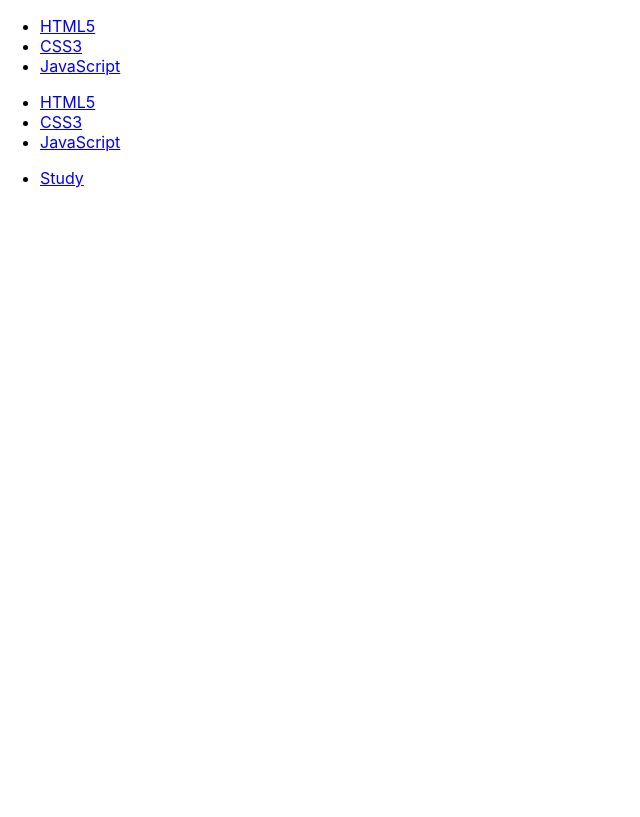
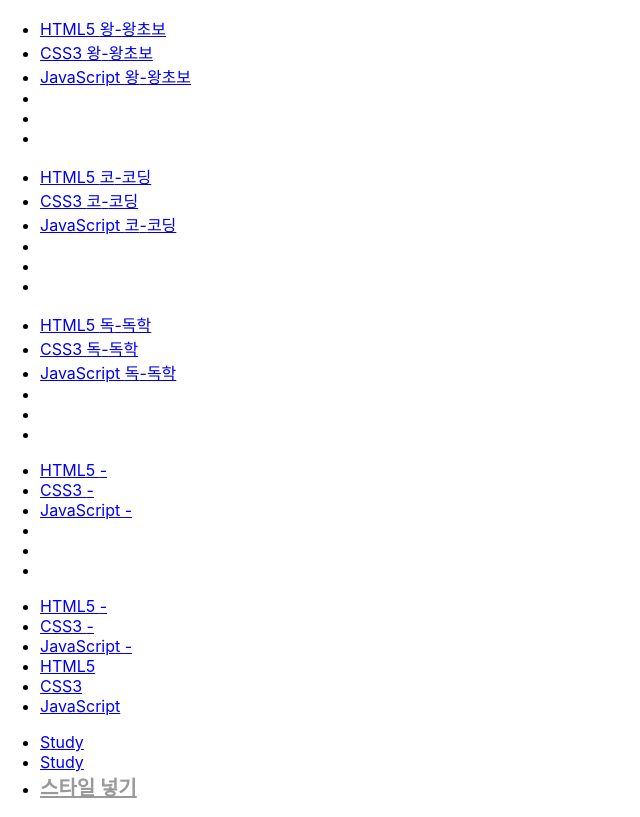
Before and after one commit to wangkodok/React-Study, a React (Create React App) app in the folder my-app/: page / in a window 1280 px wide. Shown: the whole page, without its empty margins (0-640 px from the left). Built offline with nearby package versions, Linux system fonts and the light colour scheme.

Commit message:
리액트 props 코드 복습

```diff
--- a/my-app/src/chapter_study/Container.jsx
+++ b/my-app/src/chapter_study/Container.jsx
@@ -1,11 +1,36 @@
 import React from "react";
 import Content from "./Content";
 
-function List() {
+const comments = [
+    { count: 1, lines: '왕', myName: '왕초보',},
+    { count: 2, lines: '코', myName: '코딩',},
+    { count: 3, lines: '독', myName: '독학',},
+
+]
+
+const style = {
+    Font: {
+        fontSize: 20,
+        fontWeight: 700,
+        color: '#999',
+    },
+    Border: {
+        border: '1px solid #000',
+    }
+}
+
+function List(params) {
+    console.log(params.title);
     return (
         <ul>
             <li>
                 <a href="#">Study</a>
+            </li>
+            <li>
+                <a href="#">{params.title}</a>
+            </li>
+            <li>
+                <a href="#" style={style.Font}>스타일 넣기</a>
             </li>
         </ul>
     )
@@ -15,9 +40,15 @@ function Container(params) {
     console.log(params);
     return (
         <div>
+            {comments.map((arrList, value) => {
+                console.log(arrList, value)
+                return (
+                    <Content key={arrList.count} lines={arrList.lines} myName={arrList.myName} />
+                )
+            })}
             <Content />
-            <Content />
-            <List />
+            <Content languageHTML5='HTML5' languageCSS3='CSS3' languageJavaScript='JavaScript' />
+            <List title='Study'/>
         </div>
     )
 }
--- a/my-app/src/chapter_study/Content.jsx
+++ b/my-app/src/chapter_study/Content.jsx
@@ -1,16 +1,26 @@
 import React from "react";
 
 function Content(params) {
+    console.log(params);
     return (
         <ul>
             <li>
-                <a href="#">HTML5</a>
+                <a href="#">HTML5 {params.lines}-{params.myName}</a>
             </li>
             <li>
-                <a href="#">CSS3</a>
+                <a href="#">CSS3 {params.lines}-{params.myName}</a>
             </li>
             <li>
-                <a href="#">JavaScript</a>
+                <a href="#">JavaScript {params.lines}-{params.myName}</a>
+            </li>
+            <li>
+                <a href="#">{params.languageHTML5}</a>
+            </li>
+            <li>
+                <a href="#">{params.languageCSS3}</a>
+            </li>
+            <li>
+                <a href="#">{params.languageJavaScript}</a>
             </li>
         </ul>
     )
```
